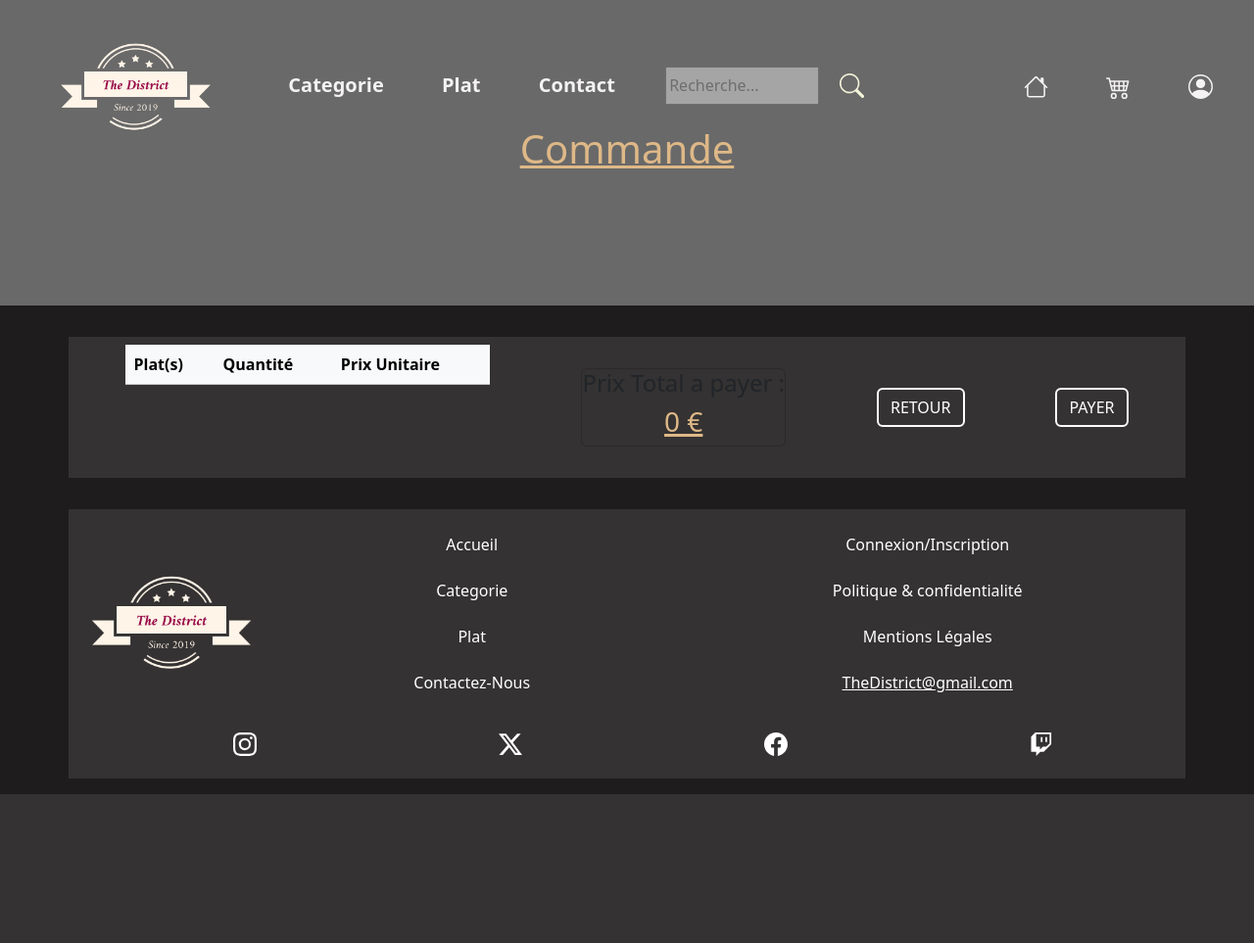
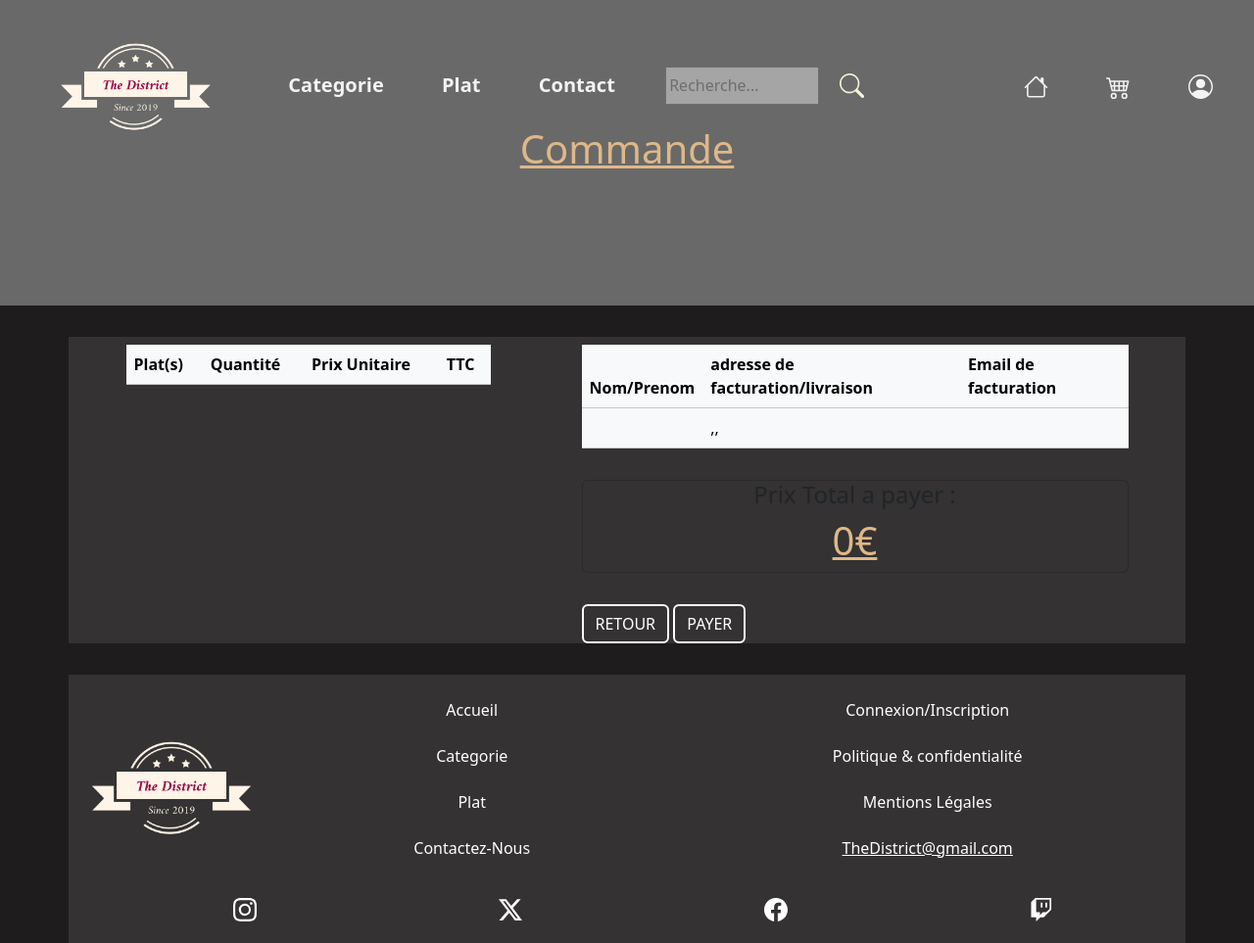
Before and after one commit to Just-L-drekoh/new_TheDistrict, a Symfony app: template templates/commande/index.html.twig in a window 1280 px wide. Shown: the top 963 px of the page at 98% size. Before the commit the page ends 811 px from the top, so only its background shows below. Run offline with Twig, Linux system fonts and the light colour scheme; the template is opened without the code that fills it, so the values that code supplies are empty; some libraries are stand-ins or nearby versions.

Commit message:
15.05-final

```diff
--- a/src/Controller/PanierController.php
+++ b/src/Controller/PanierController.php
@@ -56,12 +56,10 @@ class PanierController extends AbstractController
 
         $panier = $panierService->getPanier($platRepo, $request);
 
-
         return $this->render('panier/index.html.twig', [
             'user' => $user,
             'panier' => $panier,
 
-
         ]);
     }
 }
--- a/src/Service/PanierService.php
+++ b/src/Service/PanierService.php
@@ -35,6 +35,8 @@ class PanierService
 
         return $contenu;
     }
+
+
 
     public function addProduit($id, PlatRepository $platRepo, Request $request)
     {
--- a/templates/commande/index.html.twig
+++ b/templates/commande/index.html.twig
@@ -16,6 +16,7 @@
 						<th>Plat(s)</th>
 						<th>Quantité</th>
 						<th>Prix Unitaire</th>
+						<th>TTC</th>
 					</tr>
 				</thead>
 				<tbody>
@@ -24,26 +25,47 @@
 
 							<td>{{plat.0.libelle}}</td>
 							<td>{{plat.1}}</td>
-							<td>{{plat.0.prix}}
-								€</td>
+							<td>{{plat.0.prix}}€</td>
+							<td>{{ plat.0.prix * plat.1 }}€</td>
 
 						</tr>
 					{% endfor %}
 				</tbody>
 			</table>
 		</div>
+
+		<div class="mt-2 col-6">
+			<table class="table table-light ">
+				<thead>
+					<tr>
+						<th>Nom/Prenom</th>
+						<th>adresse de facturation/livraison</th>
+						<th>Email de facturation</th>
+					</tr>
+				</thead>
+				<tbody>
+
+					<tr>
+						<td>{{user.nom}}{{user.prenom}}</td>
+						<td>{{user.adresse}},{{user.cp}},{{user.ville}}</td>
+						<td>{{user.email}}</td>
+					</tr>
+
+				</tbody>
+			</table>
+
 			{% set prixTotal = 0 %}
 			{% for plat in panier %}
 				{% set prixTotal = prixTotal + (plat.0.prix * plat.1) %}
 			{% endfor %}
 
-		<div class="card">
-			<h4>Prix Total a payer :<h3>{{prixTotal}}
-					€</h3>
+			<prix class="card">
+				<h4>Prix Total a payer :<h1>{{prixTotal}}€</h1>
 				</h4>
-		</div>
+			</prix>
 
 			<a href="{{path ('listPanier')}}" class="btn btn-primary btn-link">Retour</a>
 			<a href="#" class="btn btn-primary btn-link">Payer</a>
+		</tbody>
 	</section>
 {% endblock %}
--- a/templates/panier/index.html.twig
+++ b/templates/panier/index.html.twig
@@ -12,7 +12,7 @@
 	</div>
 
 	<div class="container panier mb-4">
-		<h1>Votre Panier</h1>
+		<h1>Mon Panier</h1>
 		{% if panier is empty %}
 			<h3>Cet espace est un peu vide, veuillez le remplir dès maintenant !"</h3>
 		{% else %}
```
Lines whose indentation alone changed are shown as unchanged.
